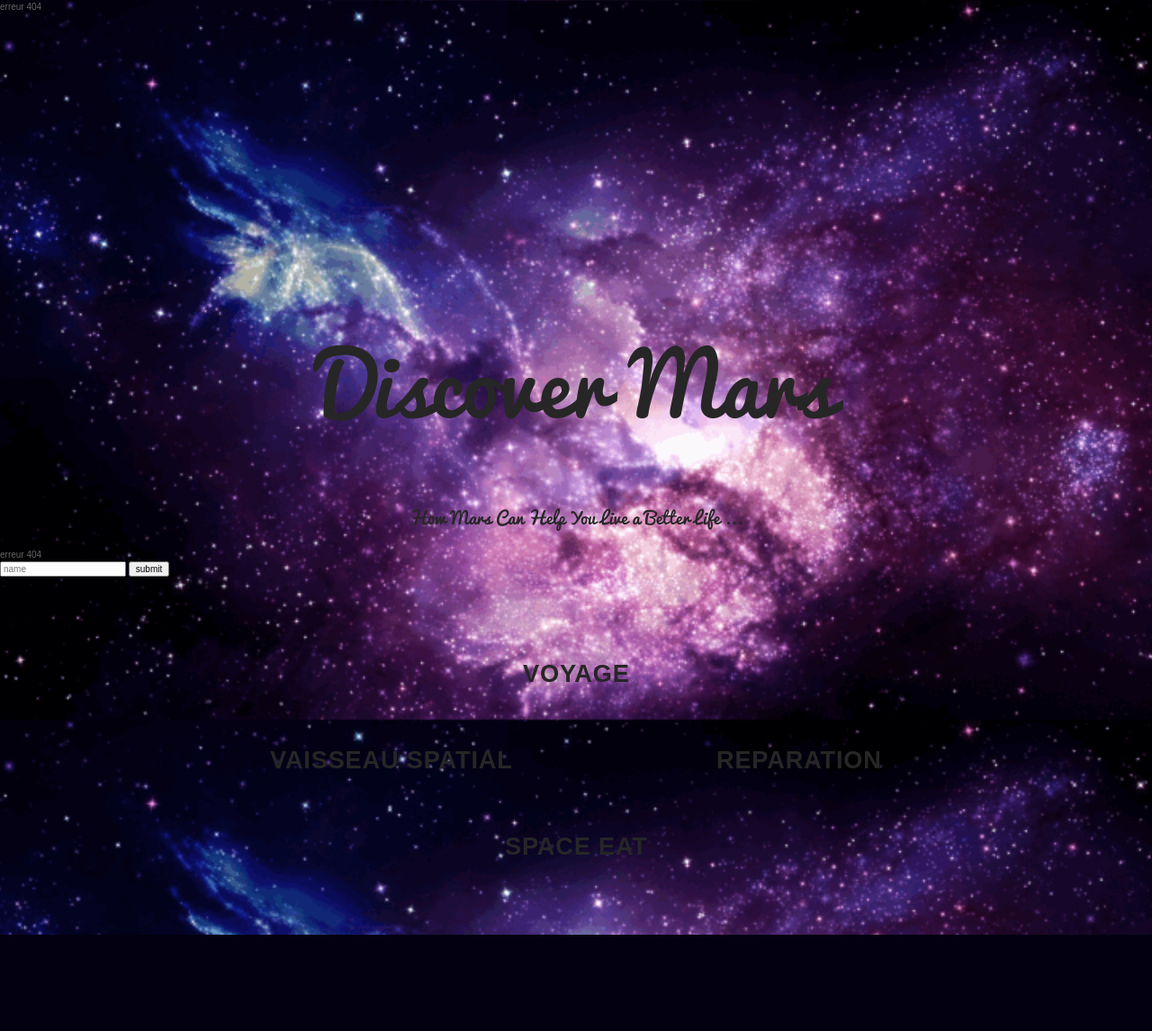
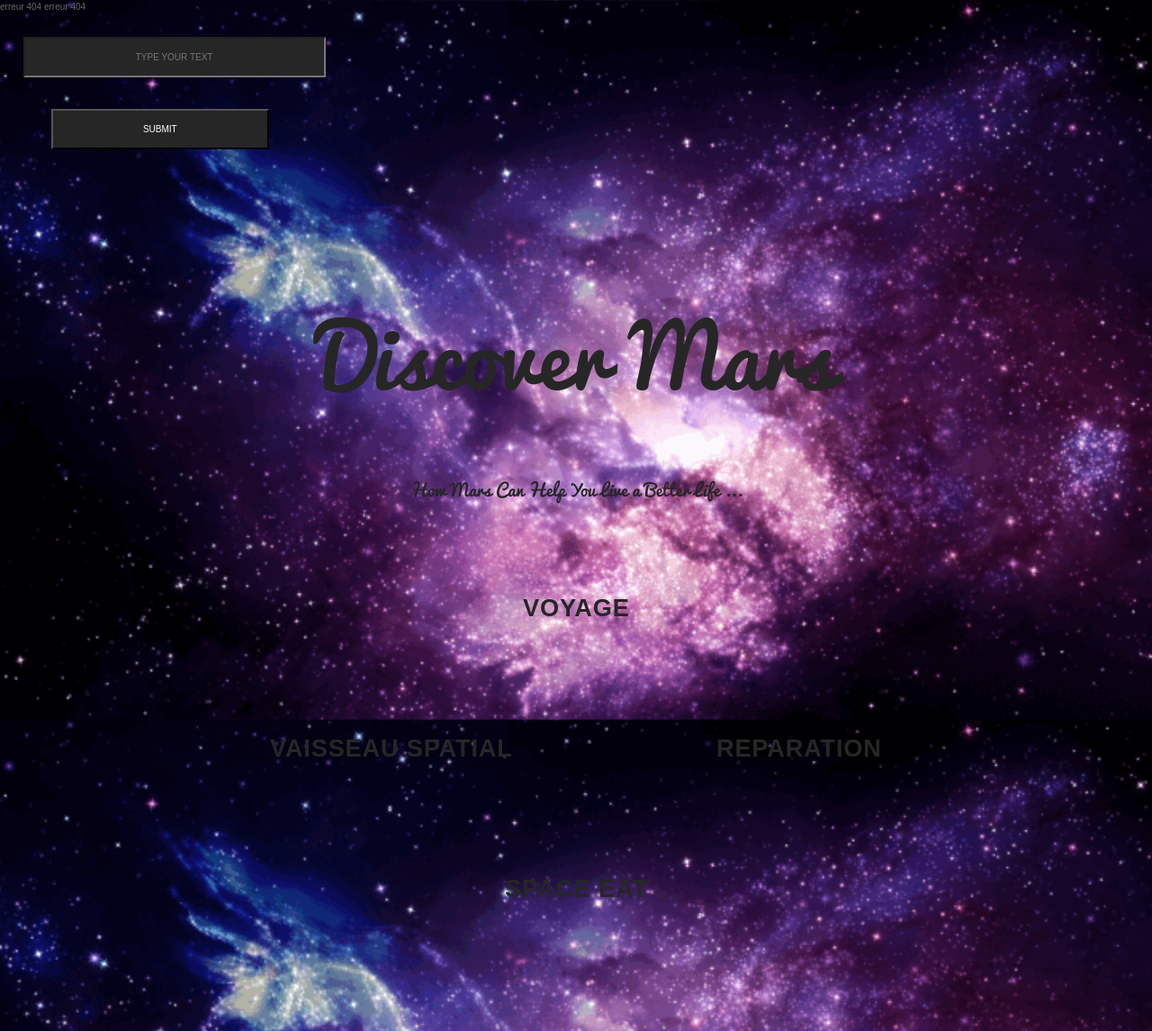
Before and after one commit to HEMMER-FX/Hackathon_sxb_2021, a PHP site: page / in a window 1280 px wide. Shown: the whole page at 90% size. Before the commit the page ends 1039 px from the top, so only its background shows below. Run offline with PHP 8.4, Linux system fonts and the light colour scheme; data that the repository does not hold is empty; some libraries are stand-ins or nearby versions.

Commit message:
form styliser

```diff
--- a/css/Indexstyle.css
+++ b/css/Indexstyle.css
@@ -30,7 +30,7 @@
 .IndexTitle {
     display: flex;
     justify-content: center;
-    margin-top: 20%;
+    margin-top: 5%;
 }
 
 .IndexSubTitle {
@@ -115,6 +115,7 @@
     font-weight: 700;
     position: relative;
     will-change: transform;
+    margin-bottom: 5%;
 }
 
 .button-mat {
@@ -172,3 +173,23 @@
     left: 25%;
     right: 25%;
 }
+
+input {
+    padding: 15px 100px;
+    margin:10px 4px;
+    cursor: pointer;
+    text-transform: uppercase;
+    text-align: center;
+    position: relative;
+    background-color:#262626;
+    color:white;
+    margin-left: 2%;
+    margin-top: 2%;
+    }
+    input:hover {
+    opacity:0.5;}
+
+  .submit {
+    margin-left: 2.5%;
+
+  }
--- a/form.php
+++ b/form.php
@@ -1,5 +1,7 @@
 <?php include 'codex.php'; ?>
 <form method="post" action="">
-    <input type="text" name="name" placeholder="name" id="name">
-    <input type="submit" value="submit" id="submit">
+    <input type="text" name="name" placeholder="type your text" id="name">
+    <div class ="submit">
+        <input type="submit" value="submit" id="submit">
+    </div>
 </form>
--- a/header.php
+++ b/header.php
@@ -4,7 +4,7 @@
         <title>Title</title>
         <meta charset="utf-8">
         <meta name="viewport" content="width=device-width, initial-scale=1">
-        <link rel="stylesheet" href="./css/body.css" />
+        <link rel="stylesheet" href="./css/style.css" />
        <!-- UIkit CSS -->
 <link rel="stylesheet" href="https://cdn.jsdelivr.net/npm/uikit@3.6.21/dist/css/uikit.min.css" />
 
--- a/index.php
+++ b/index.php
@@ -10,6 +10,7 @@
         <link rel="stylesheet" href="css/Indexstyle.css" type="text/css">
     </head>
     <body>
+    <?php include 'form.php' ?>
         <div class = "IndexTitle">
             <h1>Discover Mars</h1>
         </div>
@@ -17,18 +18,18 @@
             <h3>How Mars Can Help You Live a Better Life ...</h3>
         </div>
         <div class="main-contain"></div>
-        <?php include 'form.php' ?>
+
 
     <div class="div">
         <div class="flex-1">
             <a href="voyage.php" >
-            <button class="button btn-1">Voyage</button><br>
+            <button class="button btn-1">Voyage</button></a><br>
             <a href="vaisseau.php" >
-            <button class="button btn-1">Vaisseau Spatial</button>
+            <button class="button btn-1">Vaisseau Spatial</button></a>
             <a href="reparation.php" >
-            <button class="button btn-1">Reparation</button>
+            <button class="button btn-1">Reparation</button></a>
             <a href="gastronomie.php" >
-            <button class="button btn-1">Space eat</button>
+            <button class="button btn-1">Space eat</button></a>
         </div>
     </div>
 <?php include 'resultat.php' ?>
--- a/resultat.php
+++ b/resultat.php
@@ -1,6 +1,6 @@
 <div style="background-color:white;font-size:20px;color:red;">
     <?php
-    if (isset($_POST['submit'])) {
+    if (isset($_POST['name'])) {
         $search = $_POST['name'];
         $search = strtolower($search);
         $search = trim($search);
--- a/vaisseau.php
+++ b/vaisseau.php
@@ -8,7 +8,7 @@
         <title>Title</title>
         <meta charset="utf-8">
         <meta name="viewport" content="width=device-width, initial-scale=1">
-
+        <link rel="stylesheet" href="./css/body.css" />
 
     <body>
 
```
Also changed, not shown: css/style.css (+17 -0 lines).
